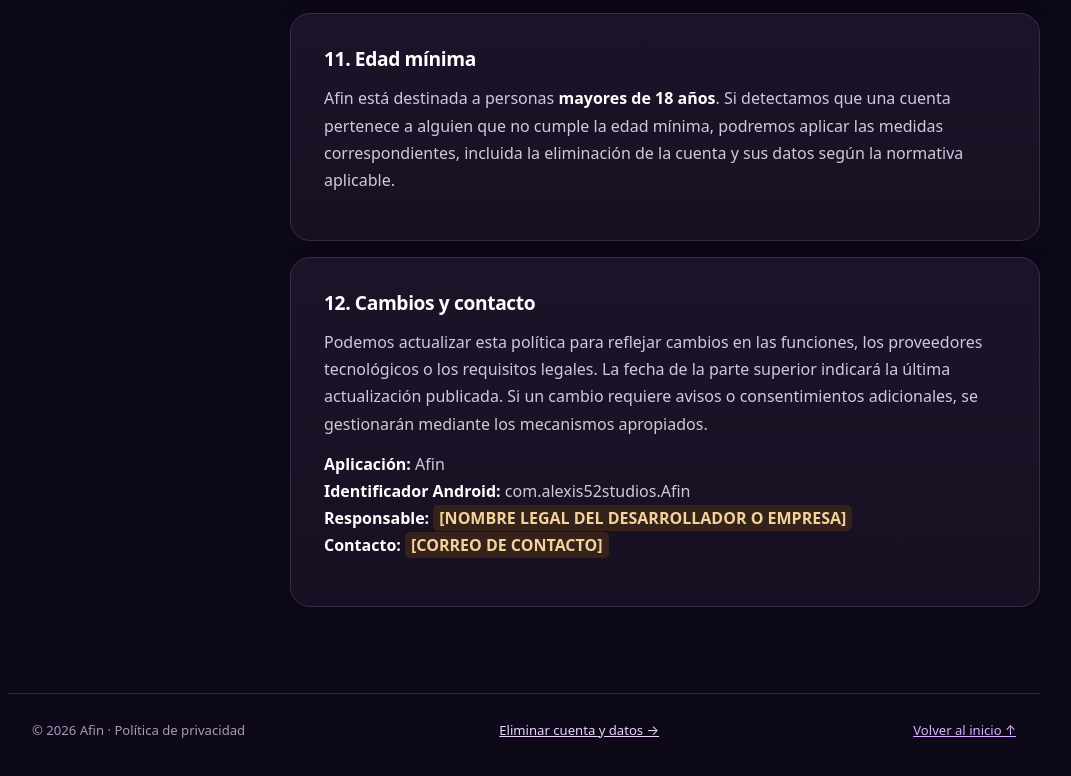
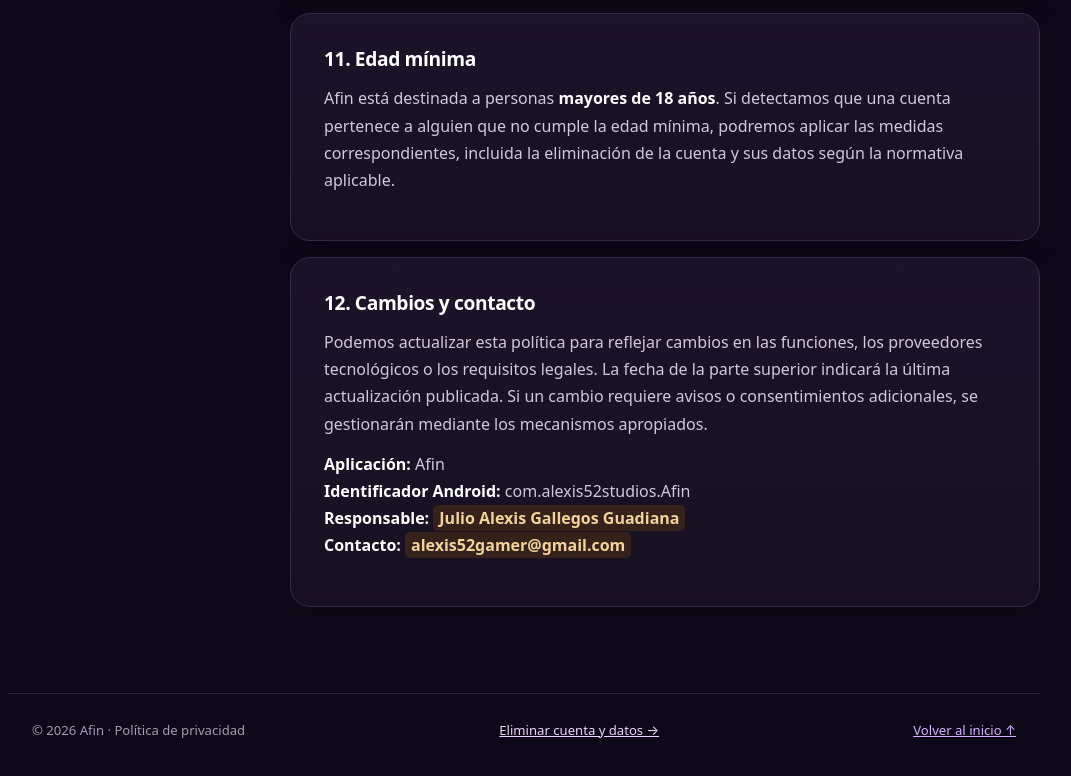
Before and after one commit to Alexis-Programador/Privacidad_Afin, a plain HTML site: page index.html in a window 1280 px wide. Shown: the part 5442-6218 px from the top of the page, without its empty margins (116-1187 px from the left). Drawn offline with Linux system fonts and the light colour scheme.

Commit message:
Update developer name and contact information

```diff
--- a/index.html
+++ b/index.html
@@ -202,7 +202,7 @@
         <section id="cambios" class="panel">
           <h2>12. Cambios y contacto</h2>
           <p>Podemos actualizar esta política para reflejar cambios en las funciones, los proveedores tecnológicos o los requisitos legales. La fecha de la parte superior indicará la última actualización publicada. Si un cambio requiere avisos o consentimientos adicionales, se gestionarán mediante los mecanismos apropiados.</p>
-          <p><strong>Aplicación:</strong> Afin<br><strong>Identificador Android:</strong> com.alexis52studios.Afin<br><strong>Responsable:</strong> <span class="needs-update">[NOMBRE LEGAL DEL DESARROLLADOR O EMPRESA]</span><br><strong>Contacto:</strong> <span class="needs-update">[CORREO DE CONTACTO]</span></p>
+          <p><strong>Aplicación:</strong> Afin<br><strong>Identificador Android:</strong> com.alexis52studios.Afin<br><strong>Responsable:</strong> <span class="needs-update">Julio Alexis Gallegos Guadiana</span><br><strong>Contacto:</strong> <span class="needs-update">alexis52gamer@gmail.com</span></p>
         </section>
       </div>
     </div>
```
